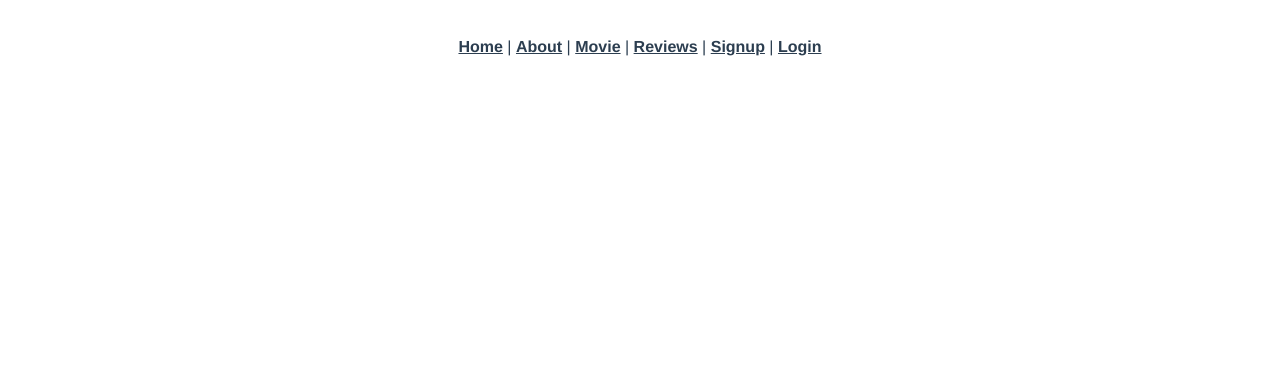
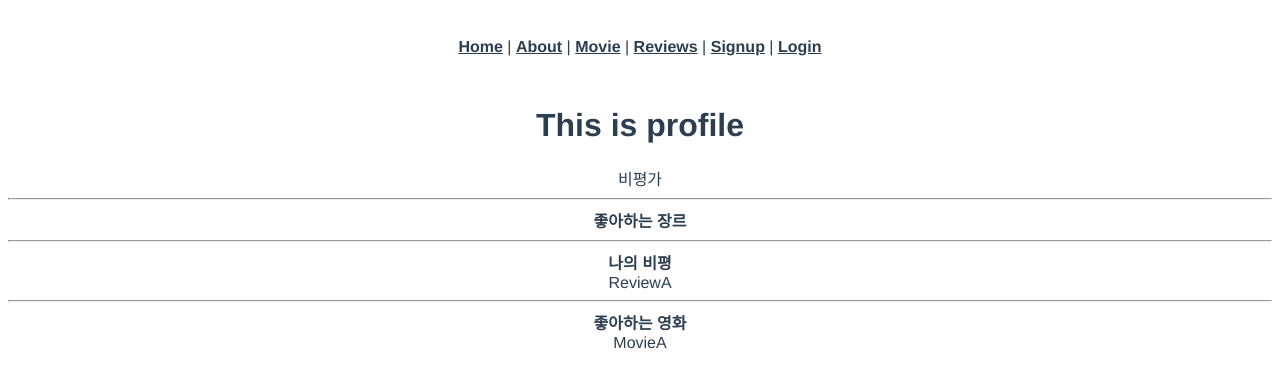
Before and after one commit to columnful/columnful-front, a Vue app: page /profile in a window 1280 px wide. Shown: the top 388 px of the page. Built offline with nearby package versions, Linux system fonts and the light colour scheme.

Commit message:
feat: profile

```diff
--- a/src/App.vue
+++ b/src/App.vue
@@ -6,6 +6,7 @@
       <router-link :to="{name: 'Movie'}">Movie</router-link> |
       <router-link :to="{name: 'Reviews'}">Reviews</router-link> |
       <span v-if="isLogin">
+        <router-link :to="{name: 'Profile'}">Profile</router-link> |
         <router-link @click.native="logout" to="#">Logout</router-link>
       </span>
       <span v-else>
--- /dev/null
+++ b/src/components/LikeGenre.vue
@@ -0,0 +1,15 @@
+<template>
+  <div>
+    <b>좋아하는 장르</b>
+  </div>
+</template>
+
+<script>
+export default {
+  name: 'LikeGenre',
+}
+</script>
+
+<style>
+
+</style>
--- /dev/null
+++ b/src/components/LikeMovieList.vue
@@ -0,0 +1,24 @@
+<template>
+  <div>
+    <b>좋아하는 영화</b>
+    <div>
+      <like-movie-list-item>
+      </like-movie-list-item>
+    </div>
+  </div>
+</template>
+
+<script>
+import LikeMovieListItem from '@/components/LikeMovieListItem'
+
+export default {
+  name: 'LikeMovieList',
+  components: {
+    LikeMovieListItem
+  }
+}
+</script>
+
+<style>
+
+</style>
--- /dev/null
+++ b/src/components/LikeMovieListItem.vue
@@ -0,0 +1,15 @@
+<template>
+  <div>
+    MovieA
+  </div>
+</template>
+
+<script>
+export default {
+  name: 'LikeMovieListItem'
+}
+</script>
+
+<style>
+
+</style>
--- /dev/null
+++ b/src/components/MyReviewList.vue
@@ -0,0 +1,24 @@
+<template>
+  <div>
+    <b>나의 비평</b>
+    <div>
+      <my-review-list-item>
+      </my-review-list-item>
+    </div>
+  </div>
+</template>
+
+<script>
+import MyReviewListItem from '@/components/MyReviewListItem'
+
+export default {
+  name: 'MyReviewList',
+  components: {
+    MyReviewListItem
+  },
+}
+</script>
+
+<style>
+
+</style>
--- /dev/null
+++ b/src/components/MyReviewListItem.vue
@@ -0,0 +1,15 @@
+<template>
+  <div>
+    ReviewA
+  </div>
+</template>
+
+<script>
+export default {
+  name: 'MyReviewListItem',
+}
+</script>
+
+<style>
+
+</style>
--- a/src/components/ReviewList.vue
+++ b/src/components/ReviewList.vue
@@ -58,13 +58,14 @@ export default {
   : 실제 우리 서비스에서 로그인 해야만 보여주는게 이익이 될지, 로그인 없이 보여주는 게 이익이 될지 모르고
     개발 단게에서는 불편할 수 있어 주석 처리 하였습니다.
   */
-  // created: function () {
-  //   if (localStorage.getItem('jwt')) {
-  //     this.getReviews()
-  //   } else {
-  //     this.$router.push({name: 'Login'})
-  //   }
-  // }
+  created: function () {
+    this.getReviews()
+    // if (localStorage.getItem('jwt')) {
+    //   this.getReviews()
+    // } else {
+    //   this.$router.push({name: 'Login'})
+    // }
+  }
 
 }
 </script>
--- /dev/null
+++ b/src/components/UserProfile.vue
@@ -0,0 +1,21 @@
+<template>
+  <div>
+    비평가 <b>{{ getUsername() }}</b>
+  </div>
+</template>
+
+<script>
+export default {
+  name: 'UserProfile',
+  methods: {
+    getUsername: function () {
+      const username = localStorage.getItem('username')
+      return username
+    },
+  }
+}
+</script>
+
+<style>
+
+</style>
--- a/src/router/index.js
+++ b/src/router/index.js
@@ -1,12 +1,13 @@
 import Vue from 'vue'
 import VueRouter from 'vue-router'
-import Home from '@/views/Home.vue'
-import About from '@/views/About.vue'
-import Movie  from '@/views/Movie.vue'
-import Reviews from '@/views/Reviews.vue'
+import Home from '@/views/Home'
+import About from '@/views/About'
+import Movie  from '@/views/Movie'
+import Reviews from '@/views/Reviews'
 import Signup from '@/views/accounts/Signup'
 import Login from '@/views/accounts/Login'
-import CreateReview from '@/views/CreateReview.vue'
+import Profile from '@/views/Profile'
+import CreateReview from '@/views/CreateReview'
 
 Vue.use(VueRouter)
 
@@ -42,6 +43,11 @@ const routes = [
     component: Login,
   },
   {
+    path: '/profile',
+    name: 'Profile',
+    component: Profile,
+  },
+  {
     path: '/reviews/create',
     name: 'CreateReview',
     component: CreateReview,
--- /dev/null
+++ b/src/views/Profile.vue
@@ -0,0 +1,56 @@
+<template>
+  <div>
+    <h1>This is profile</h1>
+    <div>
+      <user-profile>
+      </user-profile>
+    </div>
+    <hr>
+    <div>
+      <like-genre>
+      </like-genre>
+    </div>
+    <hr>
+    <div>
+      <my-review-list>
+      </my-review-list>
+    </div>
+    <hr>
+    <div>
+      <like-movie-list>
+      </like-movie-list>
+    </div>
+  </div>
+</template>
+
+<script>
+import UserProfile from '@/components/UserProfile'
+import LikeGenre from '@/components/LikeGenre'
+import MyReviewList from '@/components/MyReviewList'
+import LikeMovieList from '@/components/LikeMovieList'
+
+export default {
+  name: 'Profile',
+  components: {
+    UserProfile,
+    LikeGenre,
+    MyReviewList,
+    LikeMovieList,
+  },
+
+  methods: {
+
+    created: function () {
+      if (localStorage.getItem('jwt')) {
+        this.getReviews()
+      } else {
+        this.$router.push({name: 'Login'})
+      }
+    },
+  },
+}
+</script>
+
+<style>
+
+</style>
--- a/src/views/accounts/Login.vue
+++ b/src/views/accounts/Login.vue
@@ -67,7 +67,8 @@ export default {
 
 <style>
 .login {
-  color: #f4f4f4;
+  color: #000000;
+  /* #f4f4f4; */
   display: flex;
   flex-direction: column;
   -webkit-box-pack: center;
--- a/src/views/accounts/Signup.vue
+++ b/src/views/accounts/Signup.vue
@@ -63,7 +63,8 @@ export default {
 
 <style>
 .login {
-  color: #f4f4f4;
+  color: #000000;
+  /* #f4f4f4; */
   display: flex;
   flex-direction: column;
   -webkit-box-pack: center;
```
